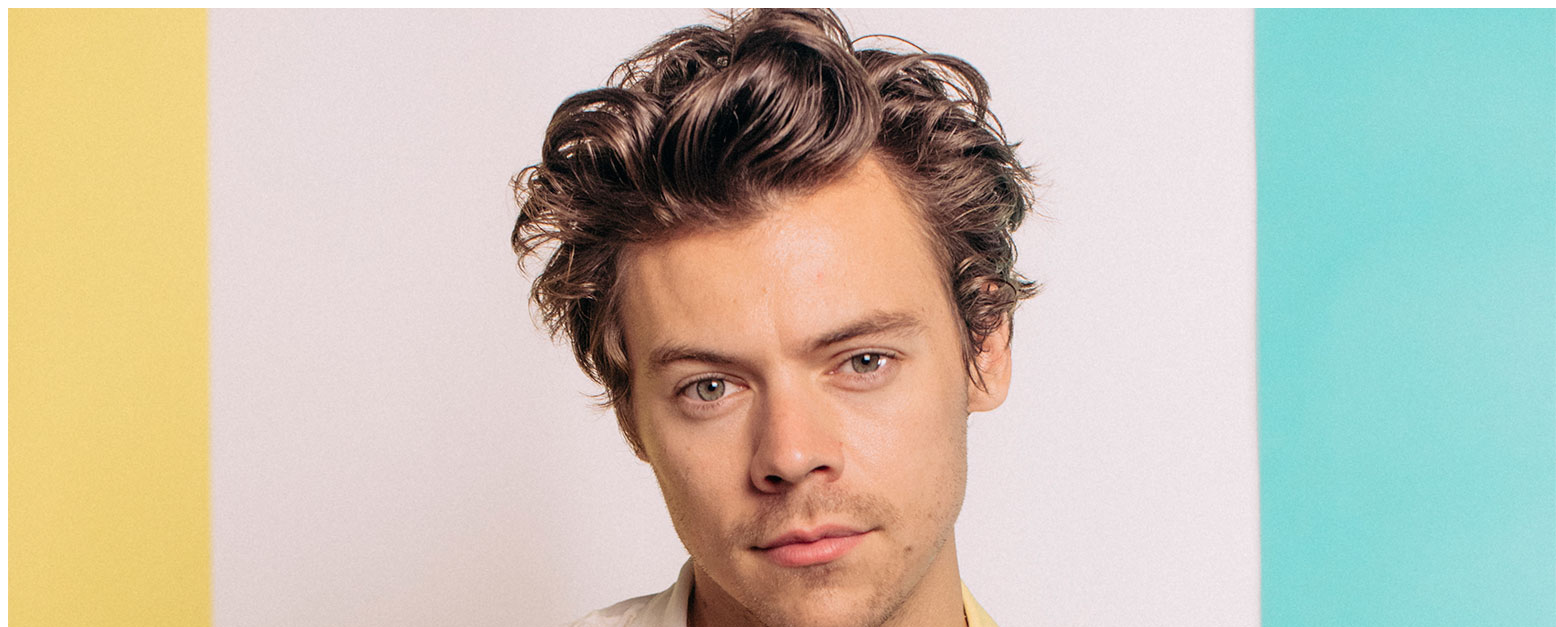
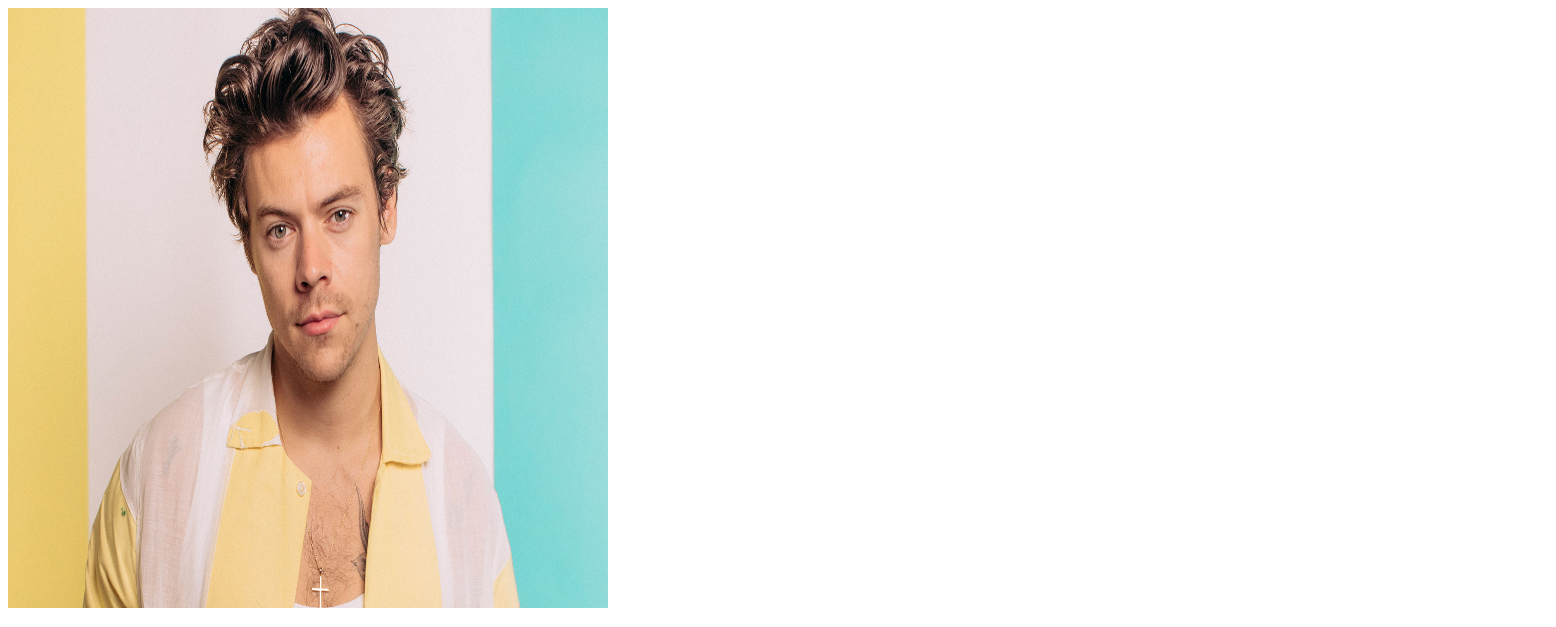
Before and after one commit to moncursj/moncursj.github.io, a plain HTML site: page index.html in a window 1280 px wide. Shown: the top 627 px of the page, 1556 px wide, since content can reach past the window. Drawn offline with Linux system fonts and the light colour scheme.

Commit message:
Update index.html

```diff
--- a/index.html
+++ b/index.html
@@ -6,7 +6,7 @@
 </head>
 
 <body>
-<img src="Harry-Styles.jpg" alt="Harry Styles">
+<img src="Harry-Styles.jpg" alt="Harry Styles" width="600px" height="600px">
 
     <h1>Home</h1>
     <h2>Revision One</h2>
```
